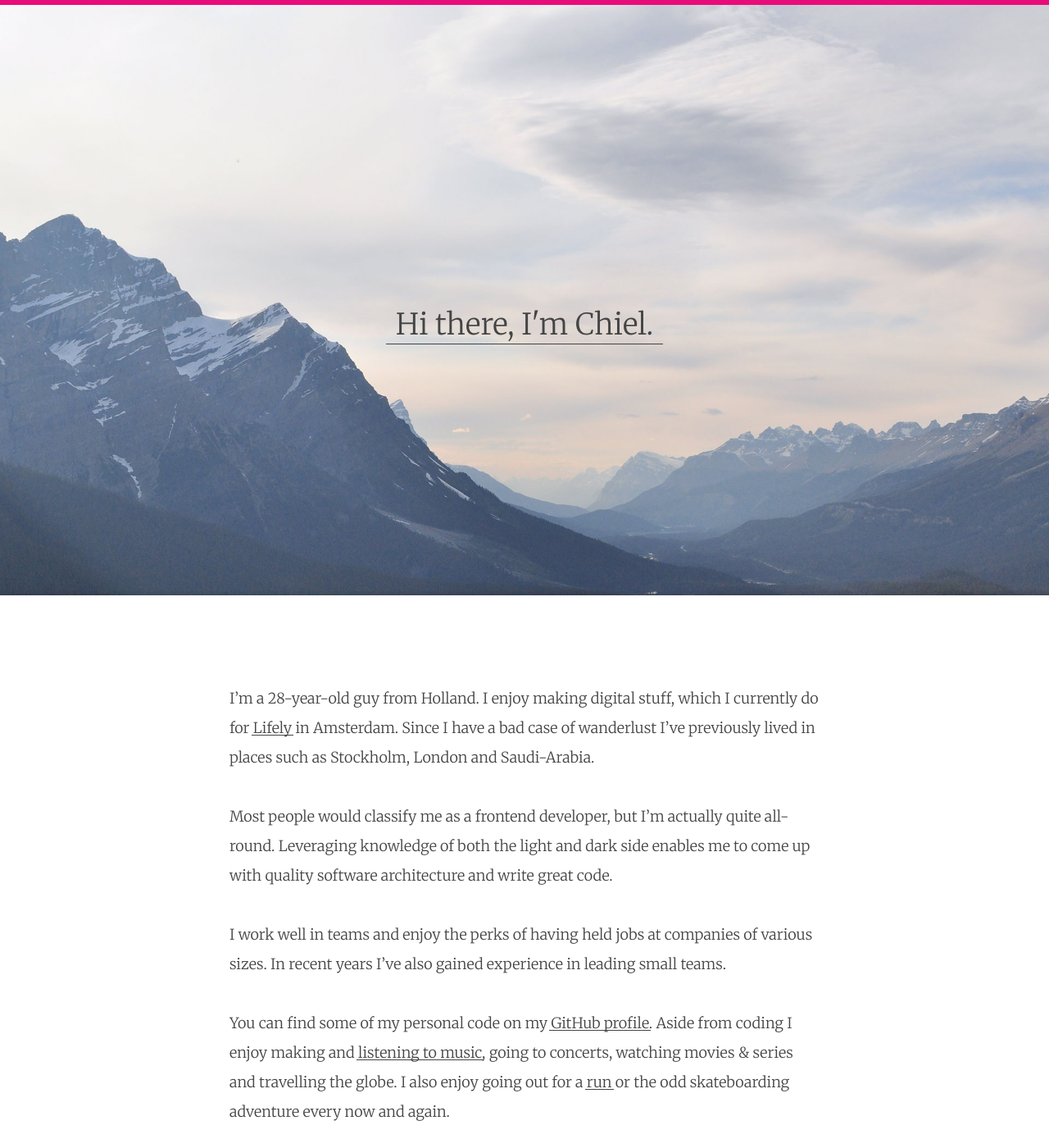
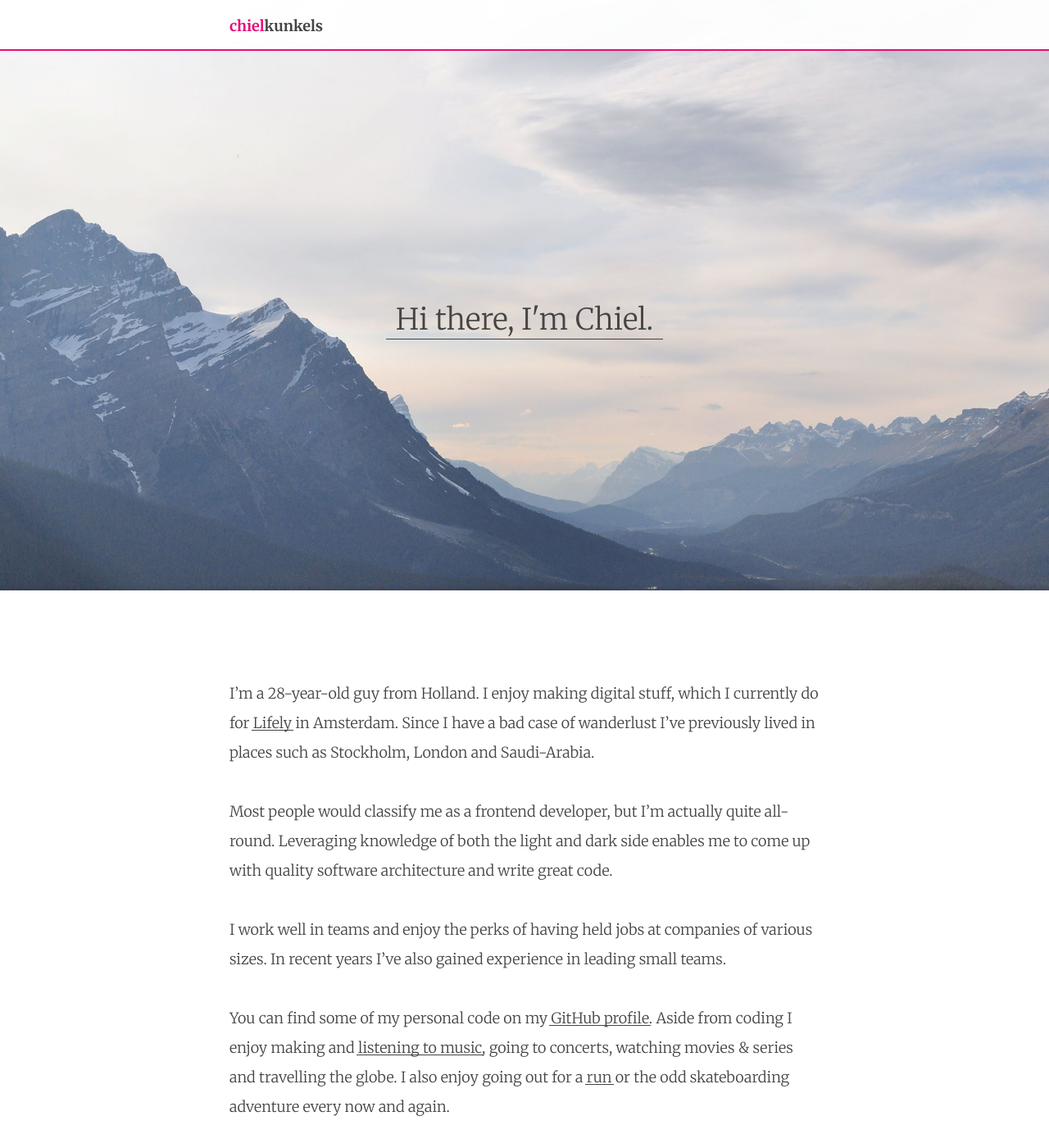
Before and after one commit to chiel/kunkels.me-backup, a Jekyll site: the page built from index.html, in a window 1280 px wide and 1400 px high. Shown: the whole window at 82% size. Built offline with Jekyll 4.4.1, drawn with Linux system fonts in a browser that asks for light colours; nearby versions of some CDN libraries; Markdown is read by kramdown in place of the engine named in the settings.

Commit message:
main-header: add

```diff
--- a/_layouts/default.html
+++ b/_layouts/default.html
@@ -12,6 +12,11 @@
 	</head>
 
 	<body>
+		<header class="main-header" data-sticky>
+			<div class="wrap">
+				<p class="logotype"><a href="/"><span>chiel</span>kunkels</a></p>
+			</div>
+		</header>
 		{{ content }}
 		<script src="/js/index.js"></script>
 		<script>
--- /dev/null
+++ b/_sass/_logotype.scss
@@ -0,0 +1,35 @@
+.logotype {
+	padding: 0;
+	font-weight: 700;
+
+	a {
+		color: #444;
+		text-decoration: none;
+		-webkit-transition: color 2s $easing;
+		-mox-transition: color 2s $easing;
+		-ms-transition: color 2s $easing;
+		-o-transition: color 2s $easing;
+		transition: color 2s $easing;
+
+		&:before {
+			content: none;
+		}
+	}
+
+	span:first-child {
+		color: #e80c7a;
+		-webkit-transition: color 2s $easing;
+		-mox-transition: color 2s $easing;
+		-ms-transition: color 2s $easing;
+		-o-transition: color 2s $easing;
+		transition: color 2s $easing;
+	}
+
+	a:hover {
+		color: #e80c7a;
+
+		span:first-child {
+			color: #444;
+		}
+	}
+}
--- /dev/null
+++ b/_sass/_main-header.scss
@@ -0,0 +1,34 @@
+.main-header {
+	position: fixed;
+	z-index: 10;
+	top: 0;
+	left: 0;
+	right: 0;
+	height: 60px;
+	background: rgba(255, 255, 255, .95);
+	line-height: 64px;
+	-webkit-transition: transform .4s $easing;
+	-mox-transition: transform .4s $easing;
+	-ms-transition: transform .4s $easing;
+	-o-transition: transform .4s $easing;
+	transition: transform .4s $easing;
+
+	.logotype {
+		float: left;
+	}
+
+	&:after {
+		content: '';
+		position: absolute;
+		top: 100%;
+		left: 0;
+		right: 0;
+		height: 2px;
+		background: #e80c7a;
+		-webkit-transition: height .4s $easing;
+		-mox-transition: height .4s $easing;
+		-ms-transition: height .4s $easing;
+		-o-transition: height .4s $easing;
+		transition: height .4s $easing;
+	}
+}
--- a/css/main.scss
+++ b/css/main.scss
@@ -8,6 +8,8 @@ $contentPadding: 48px;
 $line-height: 36px;
 
 @import 'animations';
+@import 'logotype';
+@import 'main-header';
 @import 'masthead';
 @import 'section-header';
 @import 'syntax';
@@ -22,17 +24,14 @@ html {
 }
 
 body {
+	margin: 0 auto 90px;
+	padding: 0;
+}
+
+.wrap {
+	max-width: $contentWidth;
 	margin: 0 auto;
-	padding: 6px 0 60px;
-	&:before {
-		content: '';
-		position: fixed;
-		z-index: 4;
-		top: 0;
-		left: 0;
-		width: 100%;
-		border-top: 6px solid #e80c7a;
-	}
+	padding: 0 $contentPadding;
 }
 
 h1, h2, h3, h4, h5, h6 {
```
